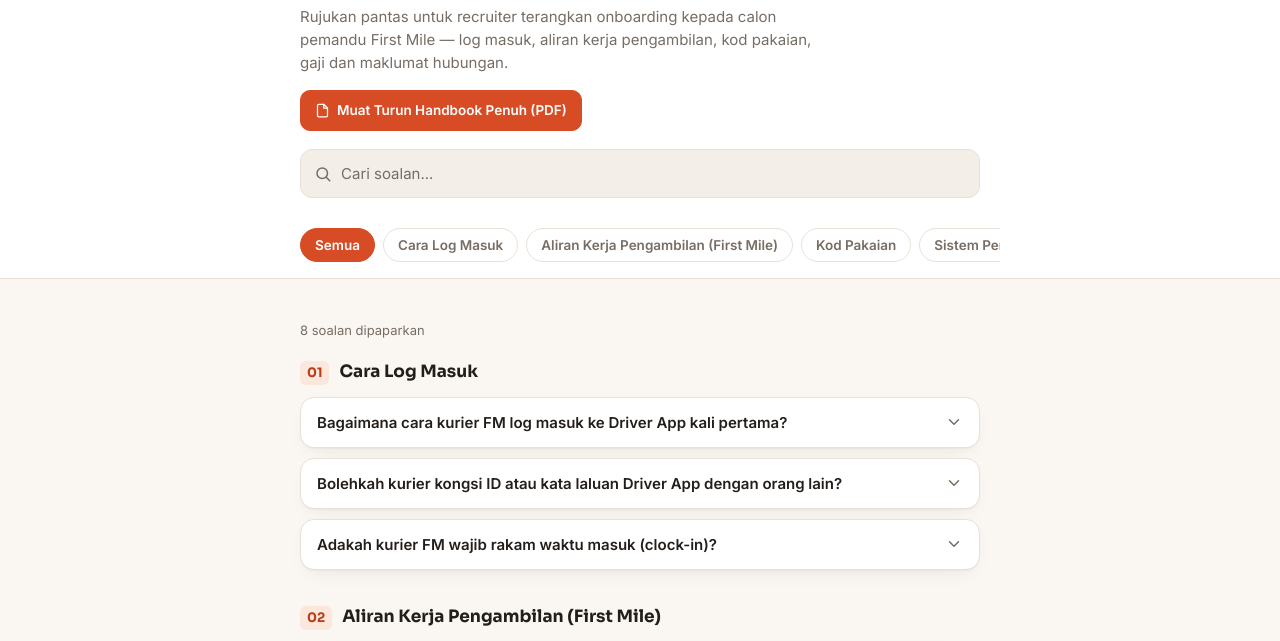
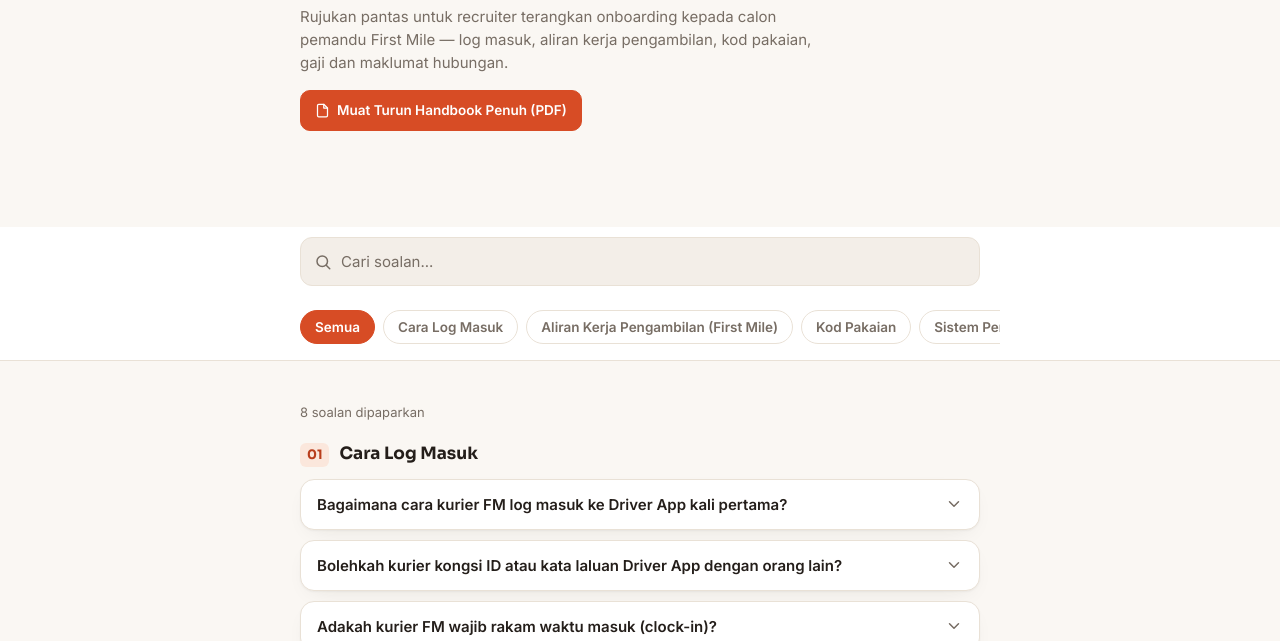
Before and after one commit to daphne-creator/firstmile-kurier-faq, a plain HTML site: page index.html in a window 1280 px wide. Shown: the part 102-743 px from the top of the page. Drawn offline with Linux system fonts and the light colour scheme.

Commit message:
Add files via upload

```diff
--- a/index.html
+++ b/index.html
@@ -86,6 +86,10 @@
     padding: 0 20px 96px;
   }
 
+  .intro {
+    padding-top: 22px;
+  }
+
   header.top {
     background: var(--surface);
     border-bottom: 1px solid var(--border);
@@ -96,7 +100,7 @@
   .top-inner {
     max-width: 720px;
     margin: 0 auto;
-    padding: 22px 20px 16px;
+    padding: 10px 20px;
   }
   .back-link {
     display: inline-flex;
@@ -170,7 +174,7 @@
     border-color: var(--accent);
     color: var(--accent-contrast) !important;
   }
-  .search-row { margin-top: 18px; position: relative; }
+  .search-row { margin-top: 0; position: relative; }
   .search-row svg {
     position: absolute; left: 14px; top: 50%; transform: translateY(-50%);
     color: var(--text-muted); pointer-events: none;
@@ -258,8 +262,8 @@
 </head>
 <body>
 
-<header class="top">
-  <div class="top-inner">
+<div class="wrap">
+  <div class="intro">
 
     <div class="eyebrow"><span class="mark">S</span> Onboarding · Kurier FM (First Mile)</div>
     <h1 class="title">Soalan Lazim Onboarding FM</h1>
@@ -268,6 +272,11 @@
       <a class="pdf-btn primary" href="handbooks/fm.pdf" target="_blank" rel="noopener"><svg width="15" height="15" viewBox="0 0 24 24" fill="none" stroke="currentColor" stroke-width="2" stroke-linecap="round" stroke-linejoin="round"><path d="M14 2H6a2 2 0 0 0-2 2v16a2 2 0 0 0 2 2h12a2 2 0 0 0 2-2V8z"></path><polyline points="14 2 14 8 20 8"></polyline></svg> Muat Turun Handbook Penuh (PDF)</a>
 
     </div>
+  </div>
+</div>
+
+<header class="top">
+  <div class="top-inner">
     <div class="search-row">
       <svg width="18" height="18" viewBox="0 0 24 24" fill="none" stroke="currentColor" stroke-width="2" stroke-linecap="round"><circle cx="11" cy="11" r="7"></circle><line x1="21" y1="21" x2="16.65" y2="16.65"></line></svg>
       <input id="search" type="text" placeholder="Cari soalan..." autocomplete="off">
```
